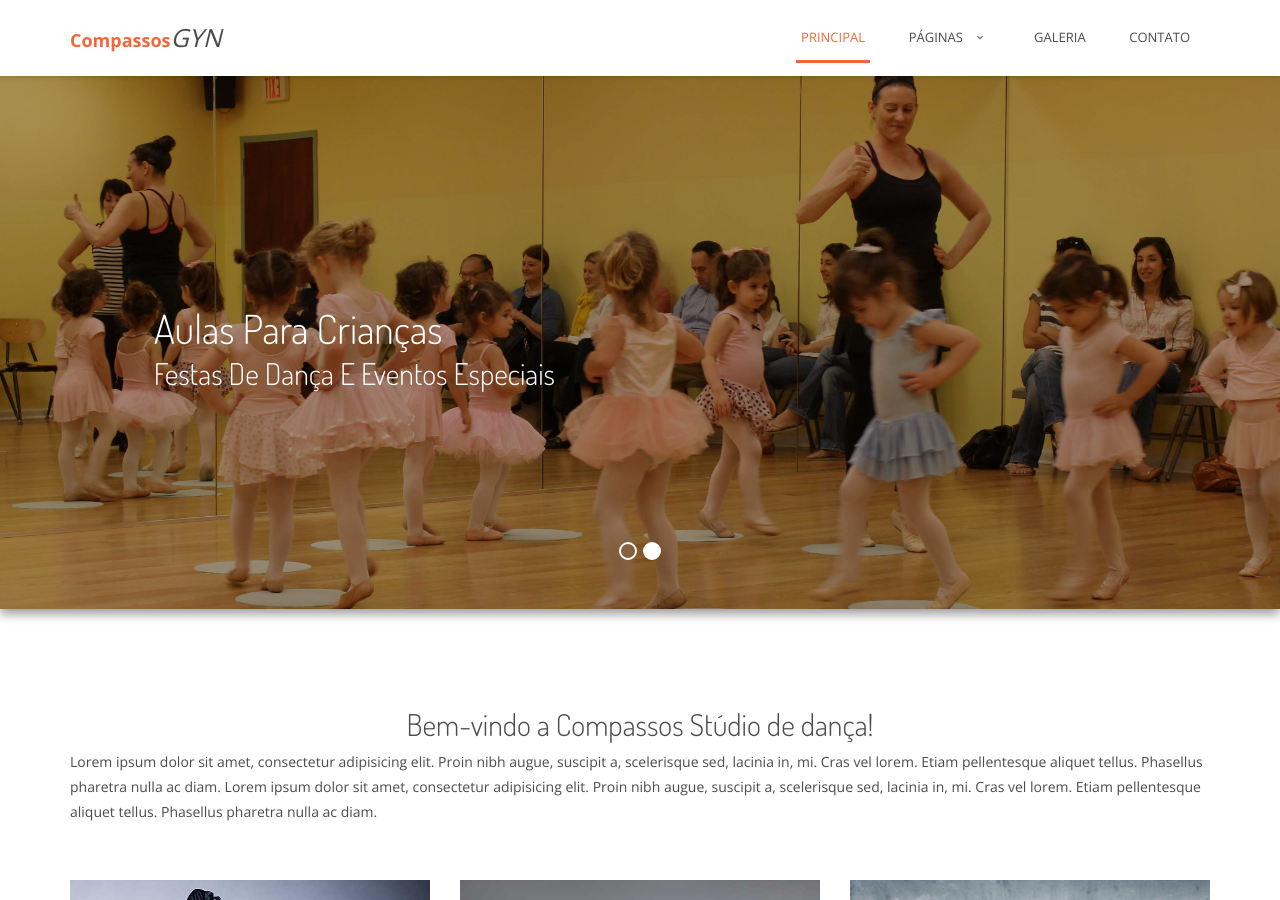
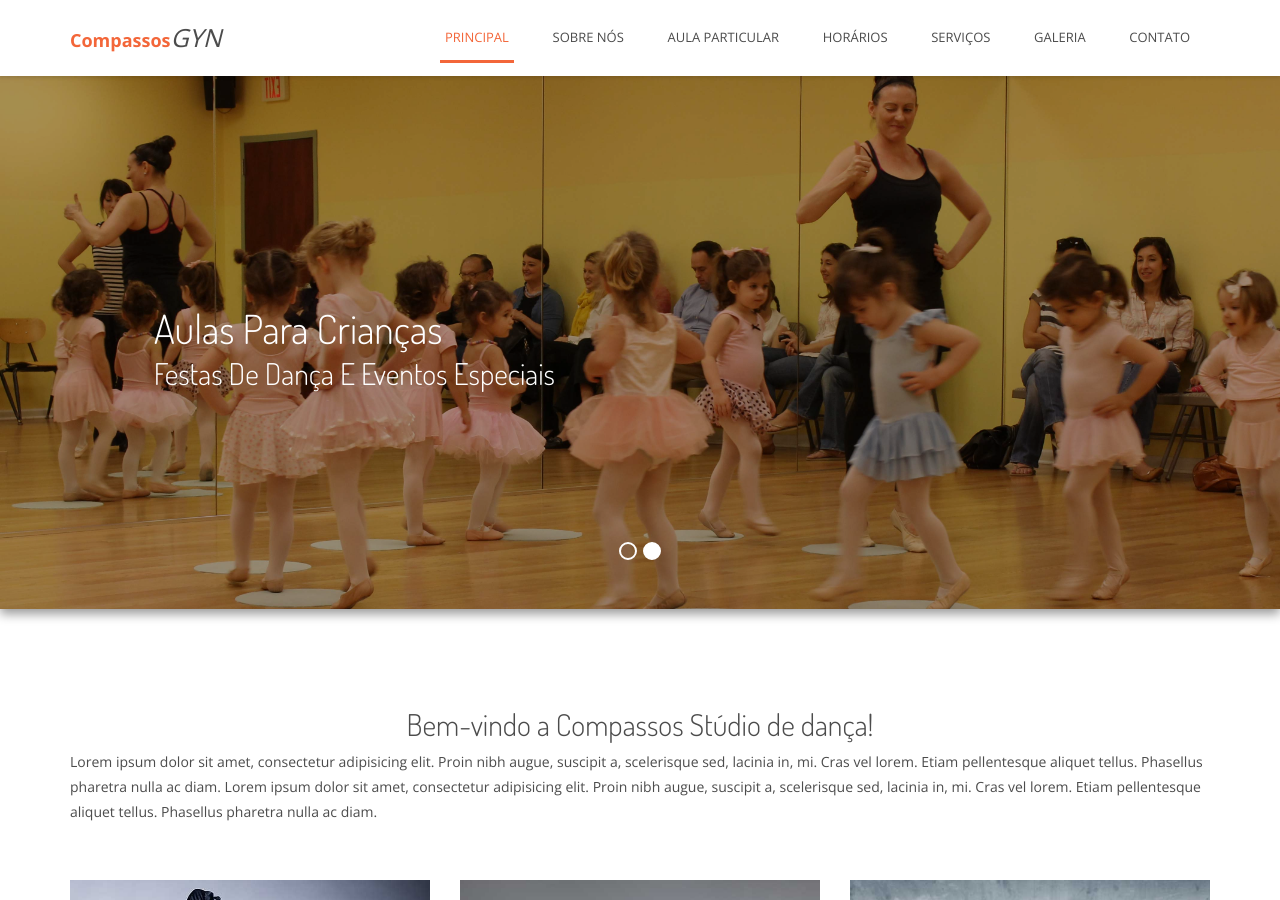
Before and after one commit to 5devmonkeys/comp, a Jekyll site: the page built from index.html, in a window 1280 px wide and 900 px high. Built offline with Jekyll 4.4.1, drawn with Linux system fonts in a browser that asks for light colours; some web fonts are replaced.

Commit message:
fix header

```diff
--- a/_includes/header.html
+++ b/_includes/header.html
@@ -10,9 +10,6 @@
                             <a href="index.html">Principal</a>
                         </li>
                         <li>
-                            <a href="sobre.html">Páginas</a>
-                            <ul>
-                                <li>
                             <a href="sobre.html">Sobre nós</a>
                         </li>
                         <li>
@@ -23,8 +20,6 @@
                         </li>
                         <li>
                             <a href="serviços.html">Serviços</a>
-                                </li>
-                            </ul>
                         </li>
                         <li>
                             <a href="galeria.html">Galeria</a>
```
Lines whose indentation alone changed are shown as unchanged.
